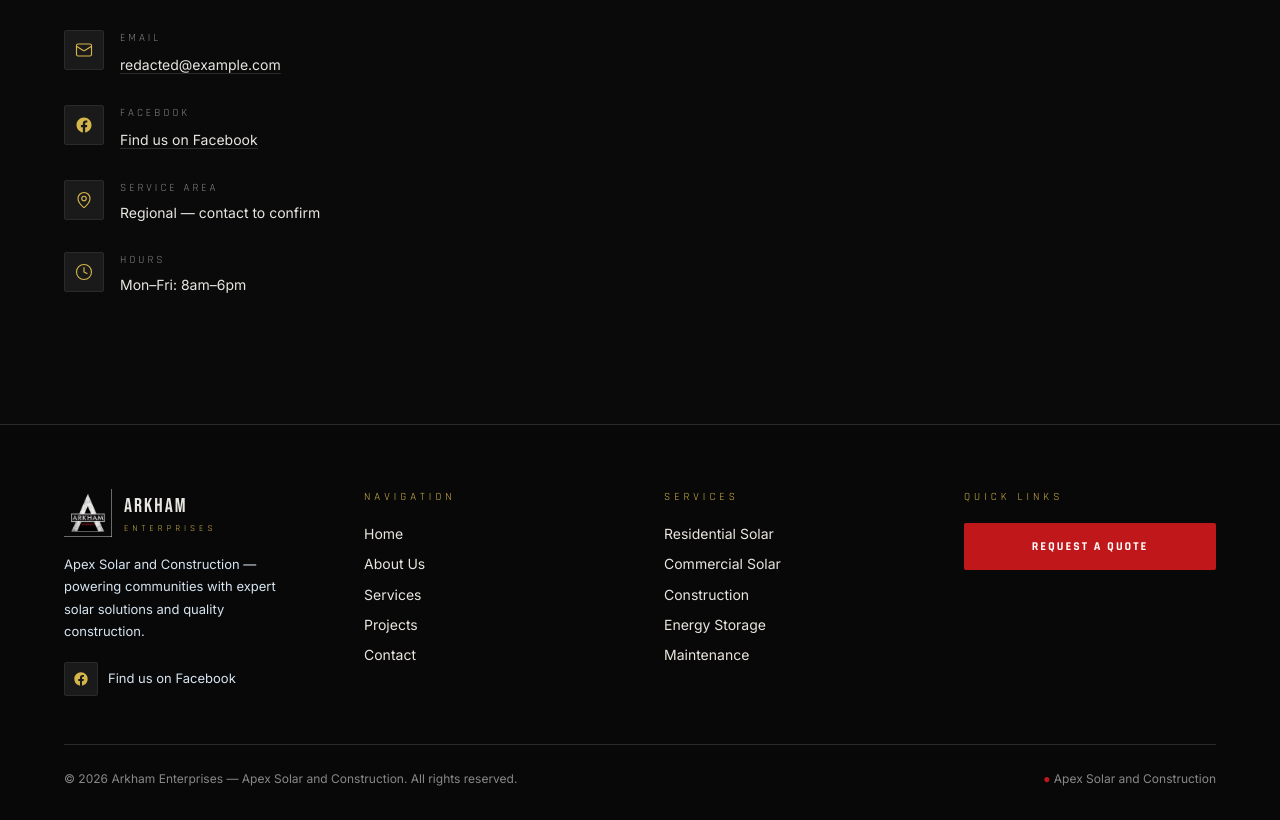
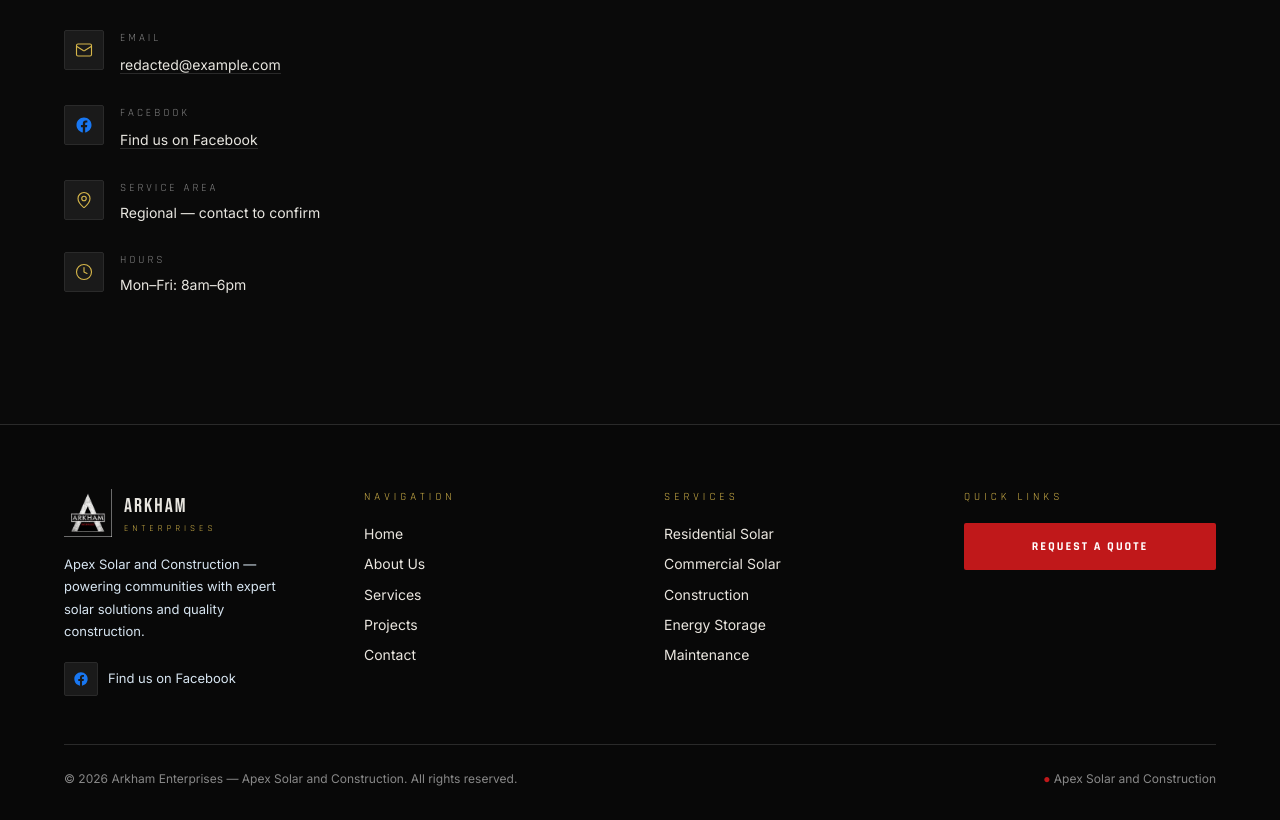
Before and after one commit to joshua-werlein/arkham-solar, a React (Create React App) app: page /contact in a window 1280 px wide. Shown: the part 876-1696 px from the top of the page. Built offline with nearby package versions, Linux system fonts and the light colour scheme.

Commit message:
Fix Facebook icon

```diff
--- a/src/components/Footer.js
+++ b/src/components/Footer.js
@@ -24,7 +24,7 @@ export default function Footer() {
               onMouseEnter={e => e.currentTarget.style.color = 'var(--stone)'}
               onMouseLeave={e => e.currentTarget.style.color = '#D6E4F0'}>
               <span style={{ width: 34, height: 34, background: 'var(--surface)', border: '1px solid var(--border)', borderRadius: 2, display: 'inline-flex', alignItems: 'center', justifyContent: 'center' }}>
-                <FacebookIcon size={16} color="#D6B64A" />
+                <FacebookIcon size={16} color="#1877F2" />
               </span>
               Find us on Facebook
             </a>
--- a/src/components/Navbar.js
+++ b/src/components/Navbar.js
@@ -87,7 +87,7 @@ export default function Navbar() {
               fontWeight: 600,
               letterSpacing: 2,
               textTransform: 'uppercase',
-              color: location.pathname === link.to ? 'var(--red)' : 'var(--stone)',
+              color: location.pathname === link.to ? '#D6B64A' : 'var(--stone)',
               padding: '12px 0',
               borderBottom: '1px solid var(--border)',
             }}>
--- a/src/pages/Contact.js
+++ b/src/pages/Contact.js
@@ -61,7 +61,7 @@ export default function Contact() {
             ].map(({ icon: Icon, label, value, href }) => (
               <div key={label} style={{ display: 'flex', gap: 16, marginBottom: 28, alignItems: 'flex-start' }}>
                 <div style={{ width: 40, height: 40, background: 'var(--surface)', borderRadius: 2, display: 'flex', alignItems: 'center', justifyContent: 'center', flexShrink: 0, border: '1px solid var(--border)' }}>
-                  <Icon size={18} color="#D6B64A" strokeWidth={1.5} />
+                  <Icon size={18} color={label === 'Facebook' ? '#1877F2' : '#D6B64A'} strokeWidth={1.5} />
                 </div>
                 <div>
                   <div style={{ fontFamily: 'var(--font-accent)', fontSize: 11, letterSpacing: 3, color: 'var(--muted)', textTransform: 'uppercase', marginBottom: 4 }}>{label}</div>
--- a/src/pages/Projects.js
+++ b/src/pages/Projects.js
@@ -199,7 +199,7 @@ export default function Projects() {
           <div style={{ textAlign: 'center', marginTop: 48 }}>
             <a href={FACEBOOK_URL} target="_blank" rel="noopener noreferrer" className="btn-outline"
               style={{ borderWidth: 2, borderColor: '#D6B64A', color: '#D6B64A', fontWeight: 600 }}>
-              <FacebookIcon size={16} color="#D6B64A" /> See More on Facebook
+              <FacebookIcon size={16} color="#1877F2" /> See More on Facebook
             </a>
           </div>
         </div>
```
